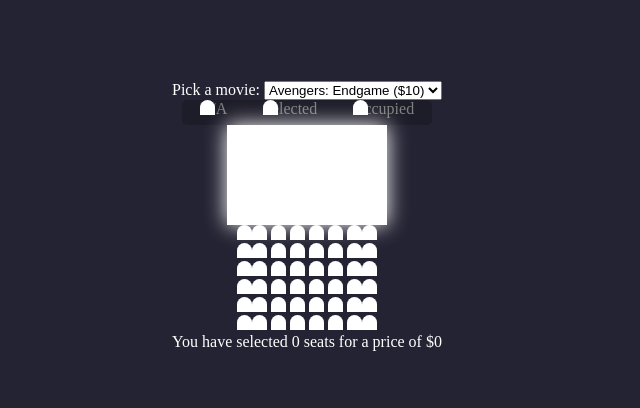
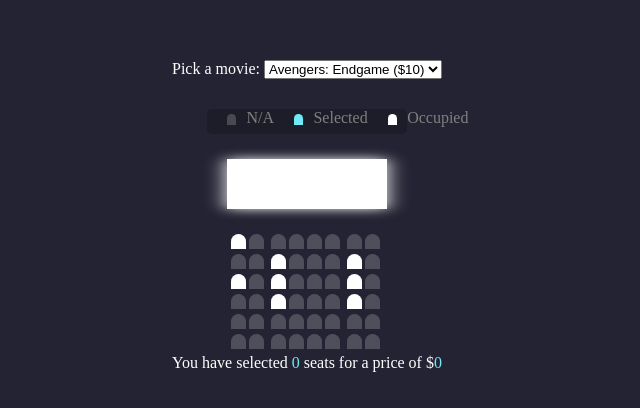
Before and after one commit to gonnabea/Movie-Seat-Booking, a plain HTML site: page index.html in a window 1280 px wide. Shown: the part 184-592 px from the top of the page, without its empty margins (333-973 px from the left). Drawn offline with Linux system fonts and the light colour scheme.

Commit message:
css 완료

```diff
--- a/index.html
+++ b/index.html
@@ -18,62 +18,44 @@
             </select>
         </section>
         <section class="signs">
-            <span class="signs_none"><span class="sign_none"></span>N/A</span>
-            <span class="signs_selected"><span class="sign_selected"></span>Selected</span>
-            <span class="signs_occupied"><span class="sign_occupied"></span>Occupied</span>
+            <span class="signs_none"><span class="sign_none">ab</span>N/A</span>
+            <span class="signs_selected"><span class="sign_selected">ab</span>Selected</span>
+            <span class="signs_occupied"><span class="sign_occupied">ab</span>Occupied</span>
         </section>
         <div class="screen"></div>
         <section class="seats">
             <div>
-                <span class="seats_left"><button class="seat"></button><button class="seat"></button></span>
-                <span class="seats_mid"><button class="seat"></button>
-                <button class="seat"></button>
-                <button class="seat"></button>
-                <button class="seat"></button></span>
+                <span class="seats_left"><button class="seat_occupied"></button><button class="seat"></button></span>
+                <span class="seats_mid"><button class="seat"></button><button class="seat"></button><button class="seat"></button><button class="seat"></button></span>
                 <span class="seats_right"><button class="seat"></button><button class="seat"></button></span>
             </div>
             <div>
                 <span class="seats_left"><button class="seat"></button><button class="seat"></button></span>
-                <span class="seats_mid"><button class="seat"></button>
-                <button class="seat"></button>
-                <button class="seat"></button>
-                <button class="seat"></button></span>
+                <span class="seats_mid"><button class="seat_occupied"></button><button class="seat"></button><button class="seat"></button><button class="seat"></button></span>
+                <span class="seats_right"><button class="seat_occupied"></button><button class="seat"></button></span>
+            </div>
+            <div>
+                <span class="seats_left"><button class="seat_occupied"></button><button class="seat"></button></span>
+                <span class="seats_mid"><button class="seat_occupied"></button><button class="seat"></button><button class="seat"></button><button class="seat"></button></span>
+                <span class="seats_right"><button class="seat_occupied"></button><button class="seat"></button></span>
+            </div>
+            <div>
+                <span class="seats_left"><button class="seat"></button><button class="seat"></button></span>
+                <span class="seats_mid"><button class="seat_occupied"></button><button class="seat"></button><button class="seat"></button><button class="seat"></button></span>
+                <span class="seats_right"><button class="seat_occupied"></button><button class="seat"></button></span>
+            </div>
+            <div>
+                <span class="seats_left"><button class="seat"></button><button class="seat"></button></span>
+                <span class="seats_mid"><button class="seat"></button><button class="seat"></button><button class="seat"></button><button class="seat"></button></span>
                 <span class="seats_right"><button class="seat"></button><button class="seat"></button></span>
             </div>
             <div>
                 <span class="seats_left"><button class="seat"></button><button class="seat"></button></span>
-                <span class="seats_mid"><button class="seat"></button>
-                <button class="seat"></button>
-                <button class="seat"></button>
-                <button class="seat"></button></span>
-                <span class="seats_right"><button class="seat"></button><button class="seat"></button></span>
-            </div>
-            <div>
-                <span class="seats_left"><button class="seat"></button><button class="seat"></button></span>
-                <span class="seats_mid"><button class="seat"></button>
-                <button class="seat"></button>
-                <button class="seat"></button>
-                <button class="seat"></button></span>
-                <span class="seats_right"><button class="seat"></button><button class="seat"></button></span>
-            </div>
-            <div>
-                <span class="seats_left"><button class="seat"></button><button class="seat"></button></span>
-                <span class="seats_mid"><button class="seat"></button>
-                <button class="seat"></button>
-                <button class="seat"></button>
-                <button class="seat"></button></span>
-                <span class="seats_right"><button class="seat"></button><button class="seat"></button></span>
-            </div>
-            <div>
-                <span class="seats_left"><button class="seat"></button><button class="seat"></button></span>
-                <span class="seats_mid"><button class="seat"></button>
-                <button class="seat"></button>
-                <button class="seat"></button>
-                <button class="seat"></button></span>
+                <span class="seats_mid"><button class="seat"></button><button class="seat"></button><button class="seat"></button><button class="seat"></button></span>
                 <span class="seats_right"><button class="seat"></button><button class="seat"></button></span>
             </div>
         </section>
-        <section class="status">You have selected 0 seats for a price of $0</section>
+        <section class="status">You have selected <span class="status_number">0</span> seats for a price of $<span class="status_number">0</span></section>
     </section>
 </body>
 </html>
--- a/styles.css
+++ b/styles.css
@@ -16,12 +16,13 @@ body{
 
 .signs{
     color: grey;
-    width: 250px;
+    width: 200px;
     height: 25px;
     display: flex;
     justify-content: space-around;
     background-color: rgba(0,0,0,0.2);
     border-radius: 5px;
+    margin-top: 30px;
 }
 
 .screen{
@@ -29,20 +30,59 @@ body{
     width: 160px;
     height: 100px;
     box-shadow: 0 0 20px white;
+    transform: rotateX(60deg);
 }
 
 .sign_none,.sign_selected,.sign_occupied{
-    position: absolute;
+    margin-left: 20px;
+    margin-right: 10px;
     width: 15px;
     height: 15px;
     background-color: white;
+    color: white;
     border-radius: 10px 10px 0 0;
 }
 
-.seat{
+.sign_none{
+    background-color: rgba(255, 255, 255, 0.2);
+    color: rgba(255, 255, 255, 0);
+    font-size: 10px;
+}
+
+.sign_selected{
+    background-color: #6FEAF6;
+    color: #6FEAF6;
+    font-size: 10px;
+}
+
+.sign_occupied{
+    font-size: 10px;
+}
+
+.seat,.seat_occupied{
     width: 15px;
     height: 15px;
-    background-color: white;
+    background-color: rgba(255, 255, 255, 0.2);
     border-radius: 10px 10px 0 0;
     border:none;
+    cursor: pointer;
+    margin-bottom: 5px;
+    margin-right: 3px;
 }
+
+.seat_occupied{
+    background-color: white;
+}
+
+.seat:focus{
+    background-color: #6FEAF6;
+    outline:none;
+}
+
+.seat_occupied{
+    outline: none;
+}
+
+.status_number{
+    color: #6FEAF6;
+}
```
